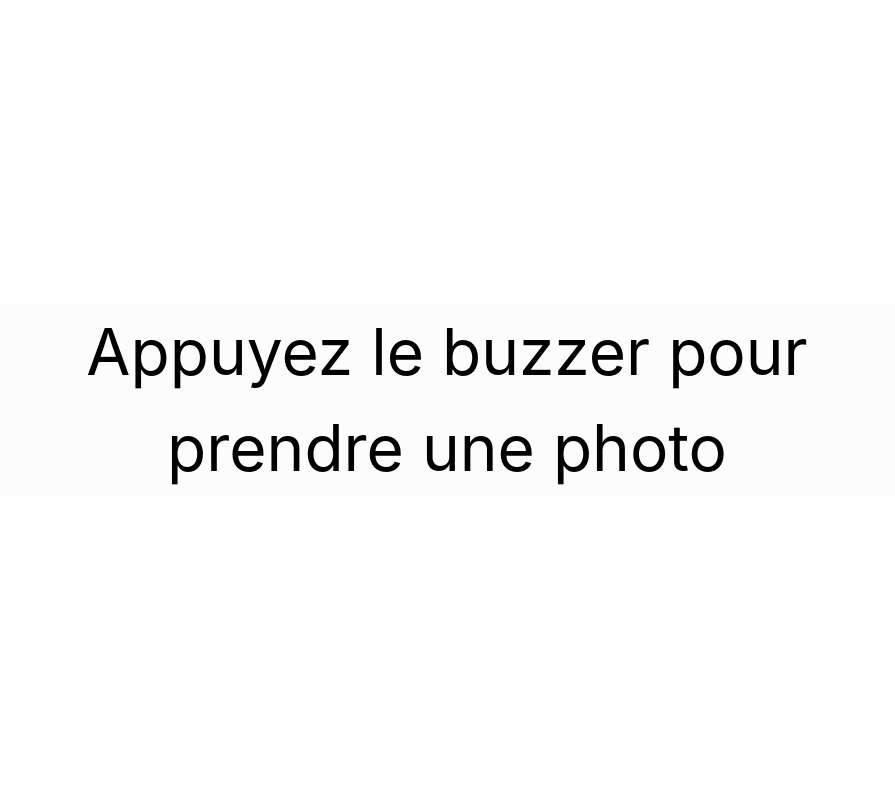
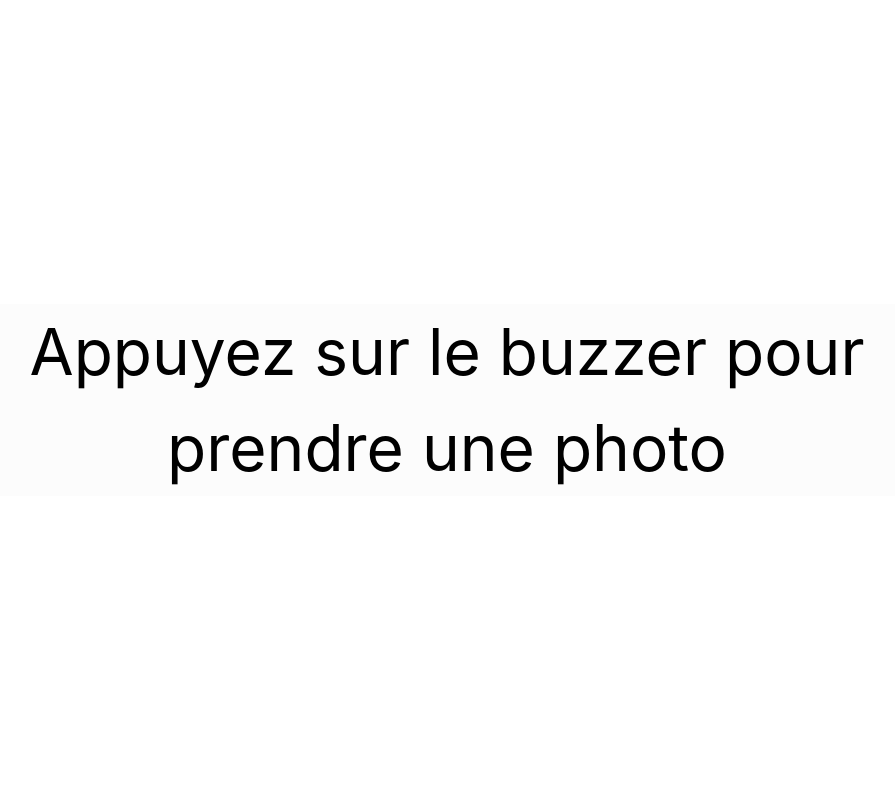
Before and after one commit to capitoledulibre/photobooth, a Django app: page / in a window 1280 px wide. Shown: the whole page, without its empty margins (193-1088 px from the left). Run offline with Django 3.2, Linux system fonts and the light colour scheme; parts of the project's set-up code (start-up, migrations or seed data) failed here and were passed over; some libraries are stand-ins or nearby versions.

Commit message:
Fix typo

```diff
--- a/photobooth/templates/photobooth/index.html
+++ b/photobooth/templates/photobooth/index.html
@@ -13,7 +13,7 @@
 <body id="snapWindow">
   <canvas style="display: none" id="Bigcanvas" class="border"></canvas>
   <video id="video" autoplay></video>
-  <p id="debounce" class="snapAndDebounce">Appuyez le buzzer pour prendre une photo</p>
+  <p id="debounce" class="snapAndDebounce">Appuyez sur le buzzer pour prendre une photo</p>
   <p id="success" class="snapAndDebounce">Vous devriez recevoir un mail avec votre photo dans quelques instants. <br />
     Merci d'avoir utilisé ce photobooth :)</p>
   <div id="secondScreenContainer">
```
